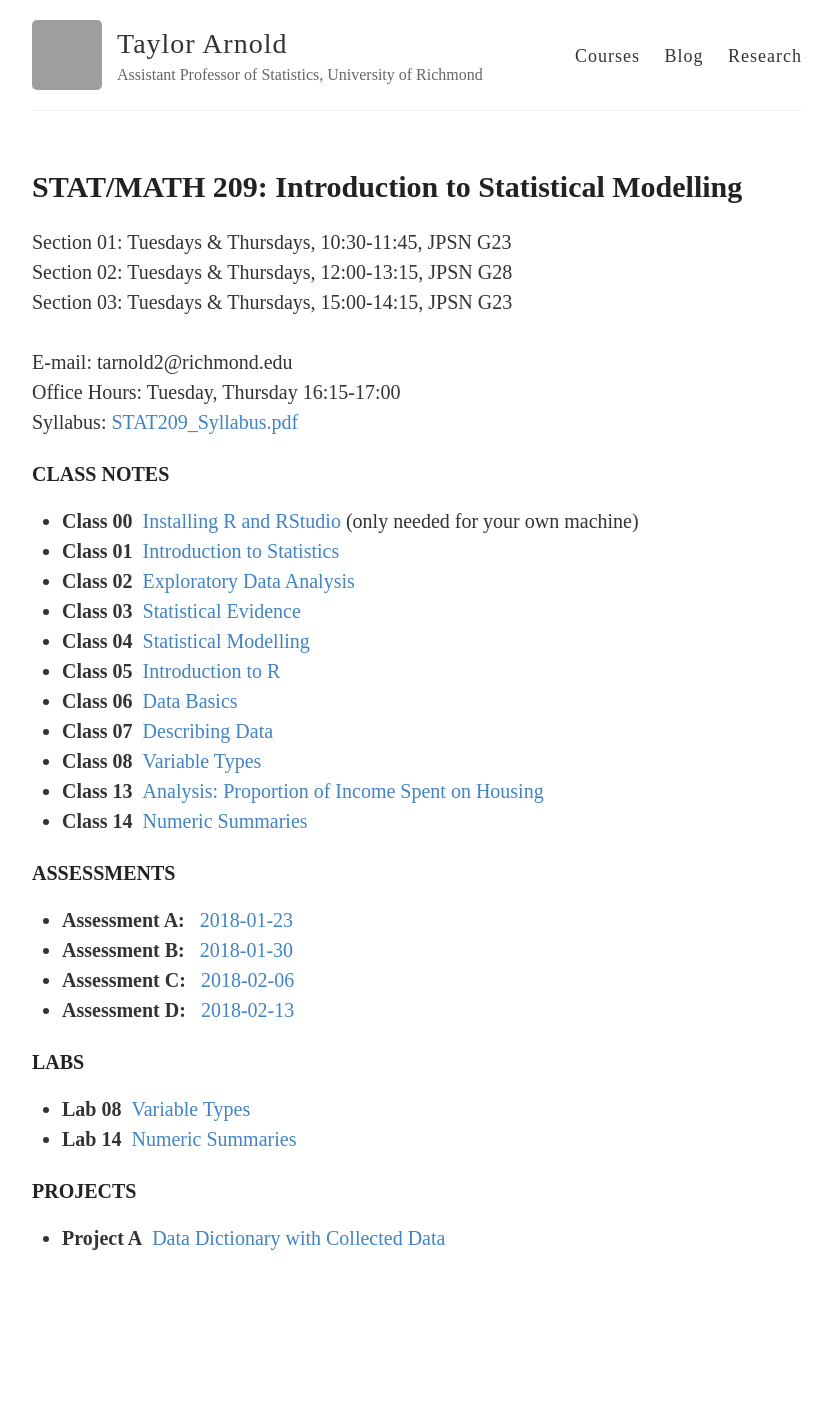
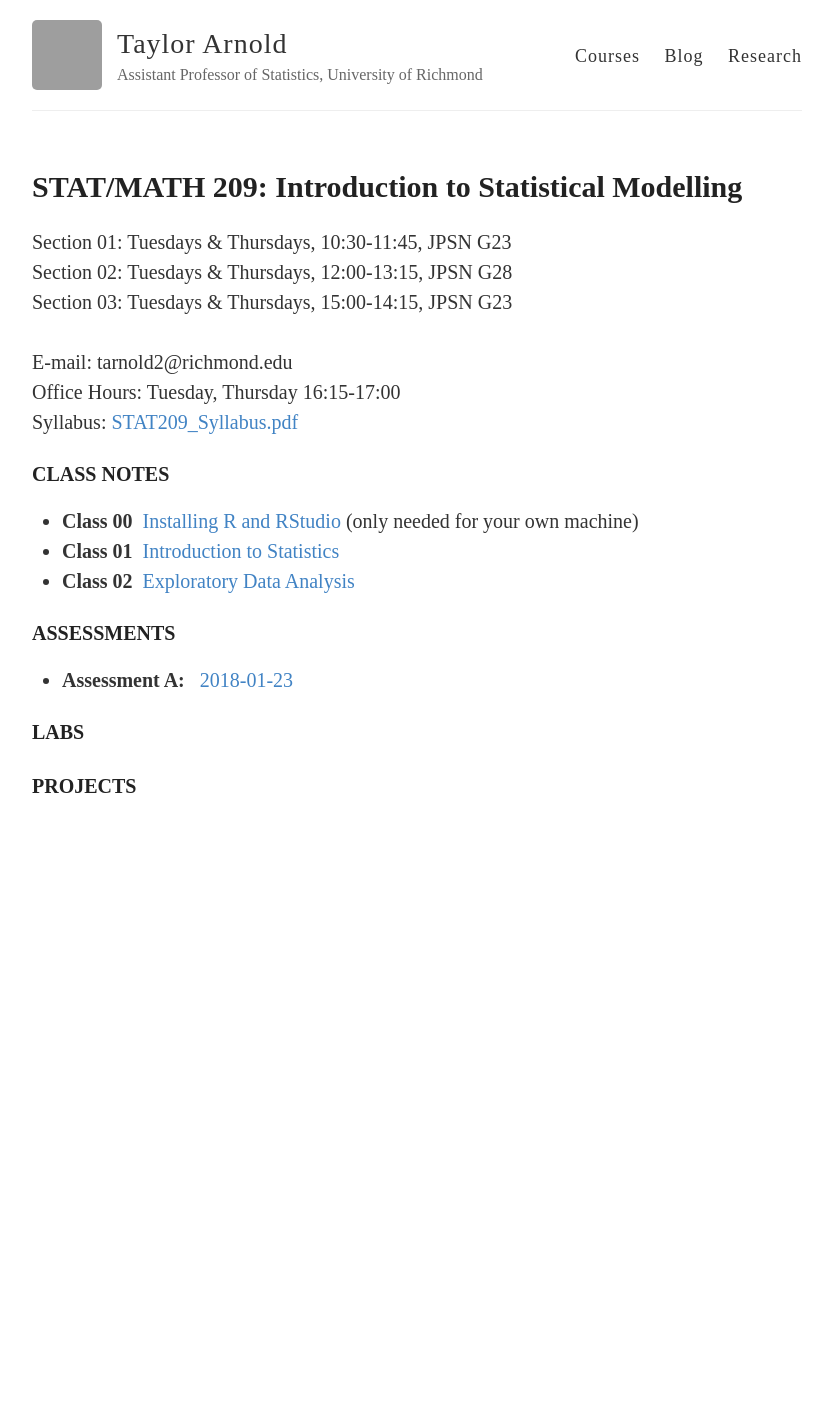
Before and after one commit to statsmaths/stat209, a Jekyll site: the page built from index.html, in a window 1280 px wide. Shown: the whole page, without its empty margins (223-1054 px from the left). Built offline with Jekyll 4.4.1, drawn with Linux system fonts in a browser that asks for light colours; after the commit the page ends 958 px from its top, so only the background shows below that; grey boxes are pictures that could not be loaded.

Commit message:
make class ready for prime-time

```diff
--- a/index.html
+++ b/index.html
@@ -21,34 +21,34 @@ Syllabus: <a href="assets/syllabus/STAT209_Syllabus.pdf">STAT209_Syllabus.pdf</a
     <li><strong>Class 00</strong>&nbsp;&nbsp;<a href="/stat209/notes/class00-setup">Installing R and RStudio</a> (only needed for your own machine)</li>
     <li><strong>Class 01</strong>&nbsp;&nbsp;<a href="/stat209/notes/class01-introduction-stats">Introduction to Statistics</a></li>
     <li><strong>Class 02</strong>&nbsp;&nbsp;<a href="/stat209/notes/class02-exporatory-data-analysis">Exploratory Data Analysis</a></li>
-    <li><strong>Class 03</strong>&nbsp;&nbsp;<a href="/stat209/notes/class03-statistical-arguments">Statistical Evidence</a></li>
+<!--     <li><strong>Class 03</strong>&nbsp;&nbsp;<a href="/stat209/notes/class03-statistical-arguments">Statistical Evidence</a></li>
     <li><strong>Class 04</strong>&nbsp;&nbsp;<a href="/stat209/notes/class04-statistical-modelling">Statistical Modelling</a></li>
     <li><strong>Class 05</strong>&nbsp;&nbsp;<a href="/stat209/notes/class05-introduction-r">Introduction to R</a></li>
     <li><strong>Class 06</strong>&nbsp;&nbsp;<a href="/stat209/notes/class06-data-basics">Data Basics</a></li>
     <li><strong>Class 07</strong>&nbsp;&nbsp;<a href="/stat209/notes/class07-describing-data">Describing Data</a></li>
     <li><strong>Class 08</strong>&nbsp;&nbsp;<a href="/stat209/notes/class08-variable-types">Variable Types</a></li>
     <li><strong>Class 13</strong>&nbsp;&nbsp;<a href="/stat209/notes/class13-analysis-prop-housing">Analysis: Proportion of Income Spent on Housing</a></li>
-    <li><strong>Class 14</strong>&nbsp;&nbsp;<a href="/stat209/notes/class14-numeric-summaries">Numeric Summaries</a></li>
+    <li><strong>Class 14</strong>&nbsp;&nbsp;<a href="/stat209/notes/class14-numeric-summaries">Numeric Summaries</a></li> -->
   </ul>
 
   <h3>ASSESSMENTS</h3>
   <ul>
     <li><strong>Assessment A:</strong>&nbsp;&nbsp;<a href="/stat209/notes/quiz-a"> 2018-01-23</a></li>
-    <li><strong>Assessment B:</strong>&nbsp;&nbsp;<a href="/stat209/notes/quiz-b"> 2018-01-30</a></li>
+<!--     <li><strong>Assessment B:</strong>&nbsp;&nbsp;<a href="/stat209/notes/quiz-b"> 2018-01-30</a></li>
     <li><strong>Assessment C:</strong>&nbsp;&nbsp;<a href="/stat209/notes/quiz-c"> 2018-02-06</a></li>
-    <li><strong>Assessment D:</strong>&nbsp;&nbsp;<a href="/stat209/notes/quiz-d"> 2018-02-13</a></li>
+    <li><strong>Assessment D:</strong>&nbsp;&nbsp;<a href="/stat209/notes/quiz-d"> 2018-02-13</a></li> -->
   </ul>
 
   <h3>LABS</h3>
   <ul>
-    <li><strong>Lab 08</strong>&nbsp;&nbsp;<a href="https://raw.githubusercontent.com/statsmaths/stat209/master/labs/lab08.R">Variable Types</a></li>
+<!--     <li><strong>Lab 08</strong>&nbsp;&nbsp;<a href="https://raw.githubusercontent.com/statsmaths/stat209/master/labs/lab08.R">Variable Types</a></li>
     <li><strong>Lab 14</strong>&nbsp;&nbsp;<a href="https://raw.githubusercontent.com/statsmaths/stat209/master/labs/lab14.R">Numeric Summaries</a></li>
-  </ul>
+ -->  </ul>
 
   <h3>PROJECTS</h3>
   <ul>
-    <li><strong>Project A</strong>&nbsp;&nbsp;<a href="/stat209/notes/project-a-data-dictionary">Data Dictionary with Collected Data</a></li>
-  </ul>
+<!--     <li><strong>Project A</strong>&nbsp;&nbsp;<a href="/stat209/notes/project-a-data-dictionary">Data Dictionary with Collected Data</a></li>
+ -->  </ul>
 
 </div>
 
```
